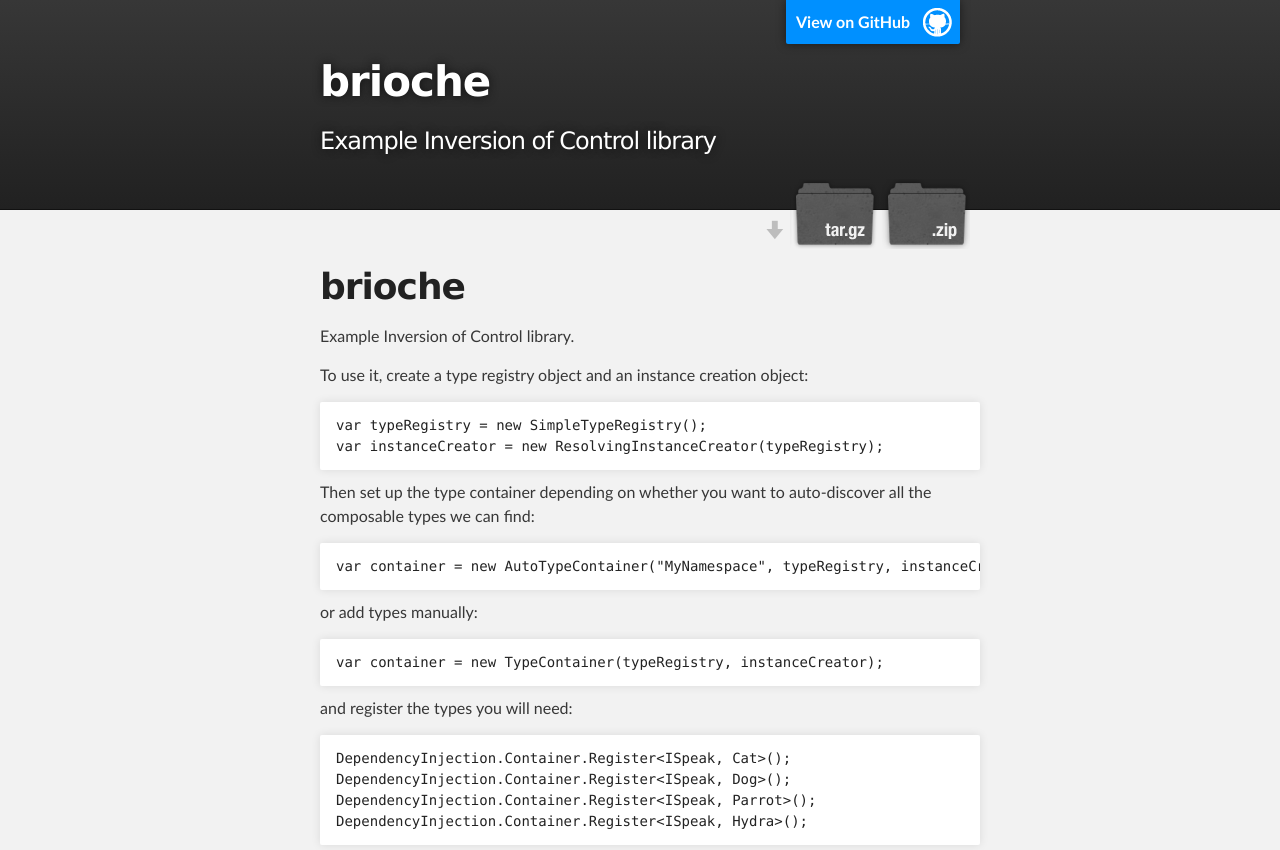
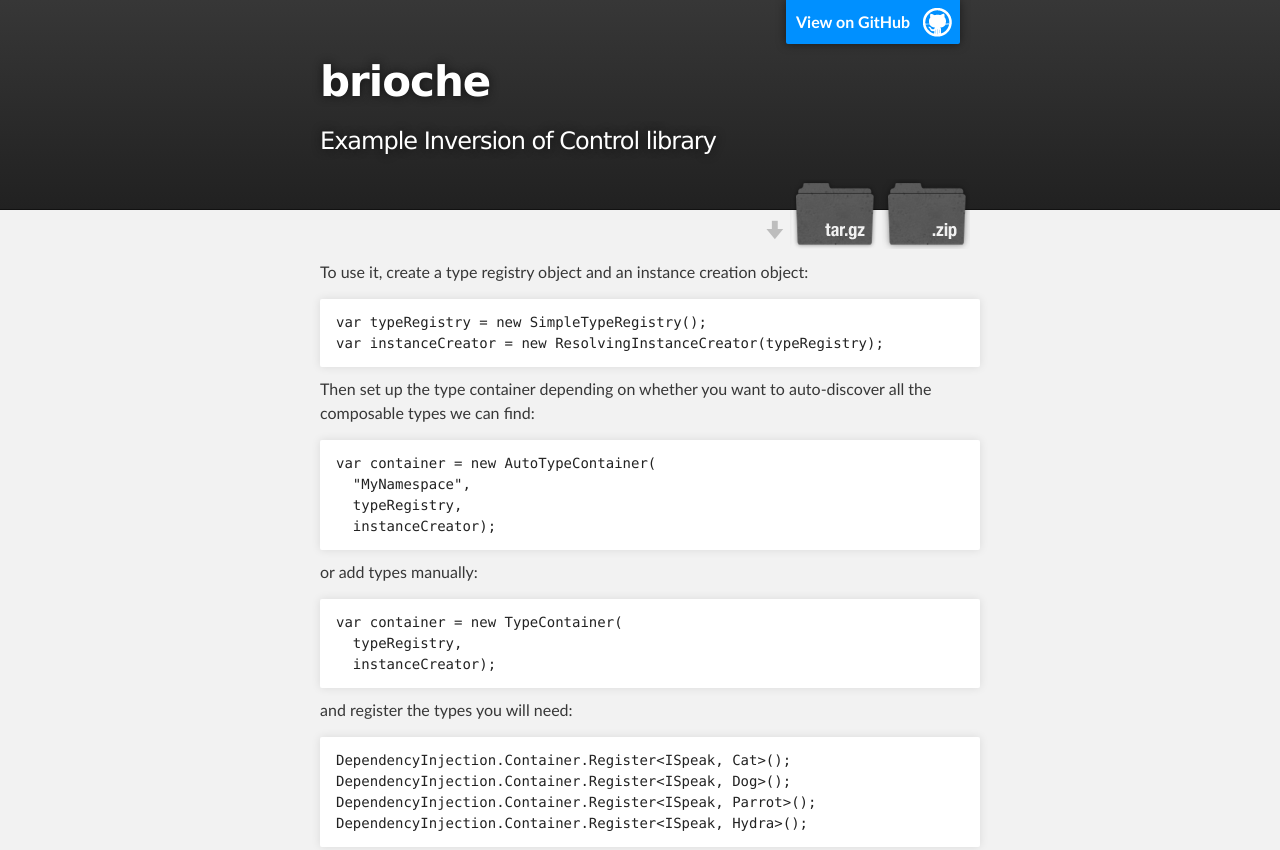
Before and after one commit to deejaygraham/brioche, a plain HTML site: page index.html in a window 1280 px wide. Shown: the top 850 px of the page. Drawn offline with Linux system fonts and the light colour scheme.

Commit message:
minor edits

```diff
--- a/index.html
+++ b/index.html
@@ -31,11 +31,6 @@
     <!-- MAIN CONTENT -->
     <div id="main_content_wrap" class="outer">
       <section id="main_content" class="inner">
-        <h1>
-<a name="brioche" class="anchor" href="#brioche"><span class="octicon octicon-link"></span></a>brioche</h1>
-
-<p>Example Inversion of Control library.</p>
-
 <p>To use it, create a type registry object and an instance creation object:</p>
 
 <pre><code>var typeRegistry = new SimpleTypeRegistry();
@@ -44,12 +39,17 @@ var instanceCreator = new ResolvingInstanceCreator(typeRegistry);
 
 <p>Then set up the type container depending on whether you want to auto-discover all the composable types we can find:</p>
 
-<pre><code>var container = new AutoTypeContainer("MyNamespace", typeRegistry, instanceCreator);
+<pre><code>var container = new AutoTypeContainer(
+  "MyNamespace",
+  typeRegistry,
+  instanceCreator);
 </code></pre>
 
 <p>or add types manually:</p>
 
-<pre><code>var container = new TypeContainer(typeRegistry, instanceCreator);
+<pre><code>var container = new TypeContainer(
+  typeRegistry,
+  instanceCreator);
 </code></pre>
 
 <p>and register the types you will need:</p>
```
